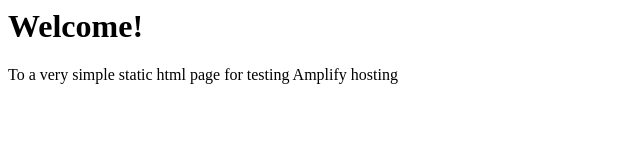
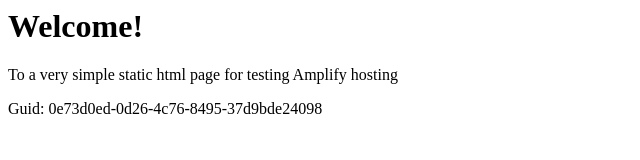
Before and after one commit to aws-aemilia-pdx/Github-PR-Commit-Integration-Test-DoNotTouch-Gith-OKSLNVO2-v1-prod-us-west-2, a website: page src/index.html in a window 1280 px wide. Shown: the whole page, without its empty margins (0-640 px from the left). Drawn offline with Linux system fonts and the light colour scheme.

Commit message:
commit from integ tests

```diff
--- a/src/index.html
+++ b/src/index.html
@@ -1,3 +1,5 @@
+
+
 <html lang="en">
 
 <head>
@@ -10,6 +12,6 @@
 <body>
     <h1>Welcome!</h1>
     <p>To a very simple static html page for testing Amplify hosting</p>
-</body>
+    <p>Guid: 0e73d0ed-0d26-4c76-8495-37d9bde24098</p></body>
 
 </html>
```
